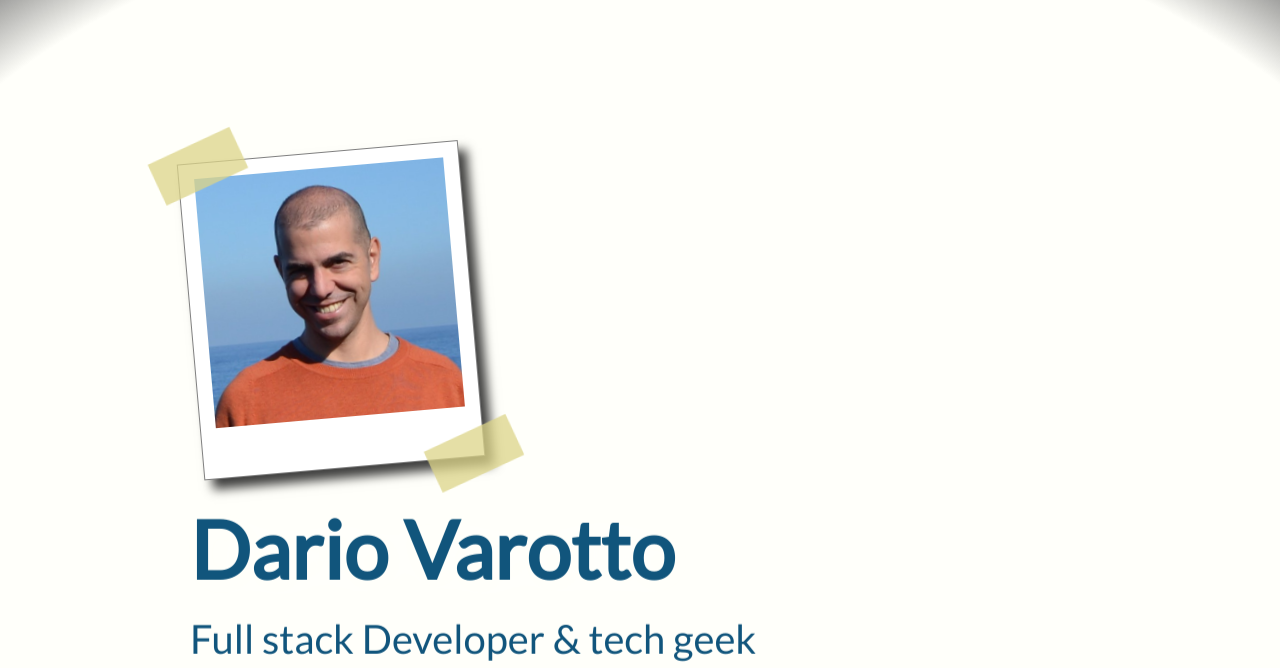
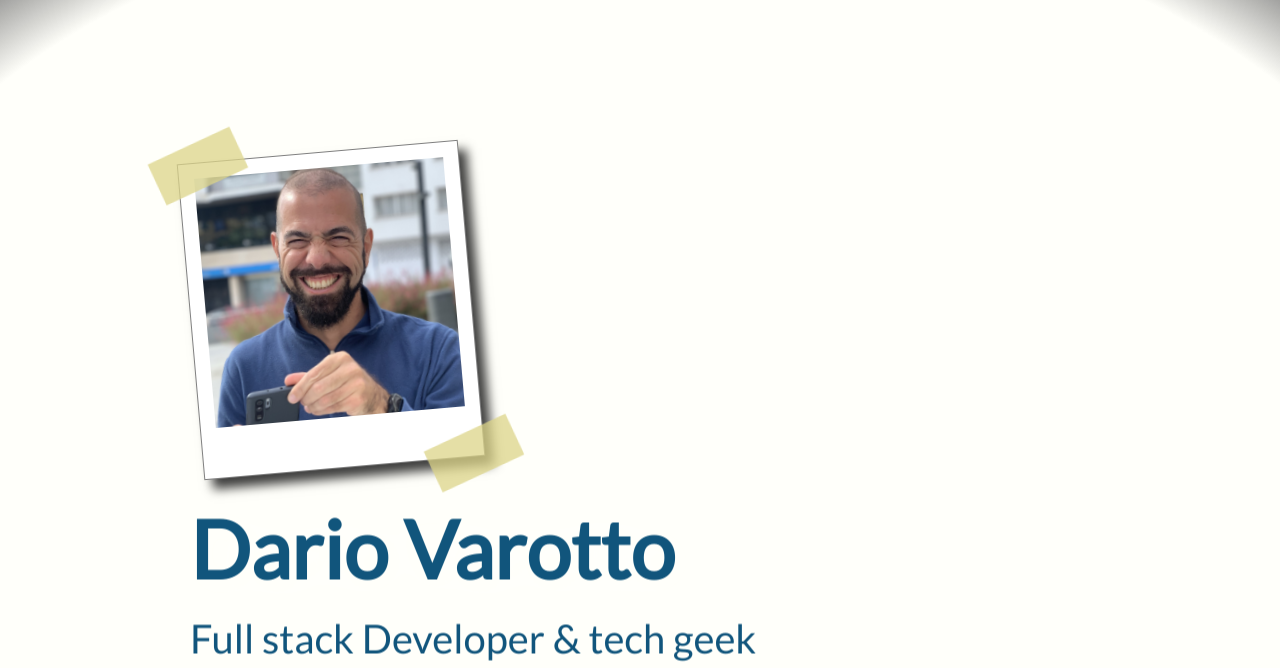
Before and after one commit to dariosky/cv, a Python web app: template templates/cv.html in a window 1280 px wide. Shown: the top 668 px of the page. Run offline with Jinja, Linux system fonts and the light colour scheme; the template is opened without the code that fills it, so the values that code supplies are empty.

Commit message:
Updated picture

```diff
--- a/templates/cv.html
+++ b/templates/cv.html
@@ -16,7 +16,7 @@
 
 <div id='impress'>
 	<div id="dario" class="step slide" data-x="-200" data-scale="1.2">
-		<div id='meOnCV' class="tape"><img width="250" src="/static/cvMedia/fuerte.jpg" alt="Dario Varotto portrait">
+		<div id='meOnCV' class="tape"><img width="250" src="/static/cvMedia/dario-varotto.jpg" alt="Dario Varotto portrait">
 		</div>
 		<h1>Dario Varotto</h1>
 
```
Also changed, not shown: static/cvMedia/dario-varotto.jpg (added), static/cvMedia/fuerte.jpg (deleted).
